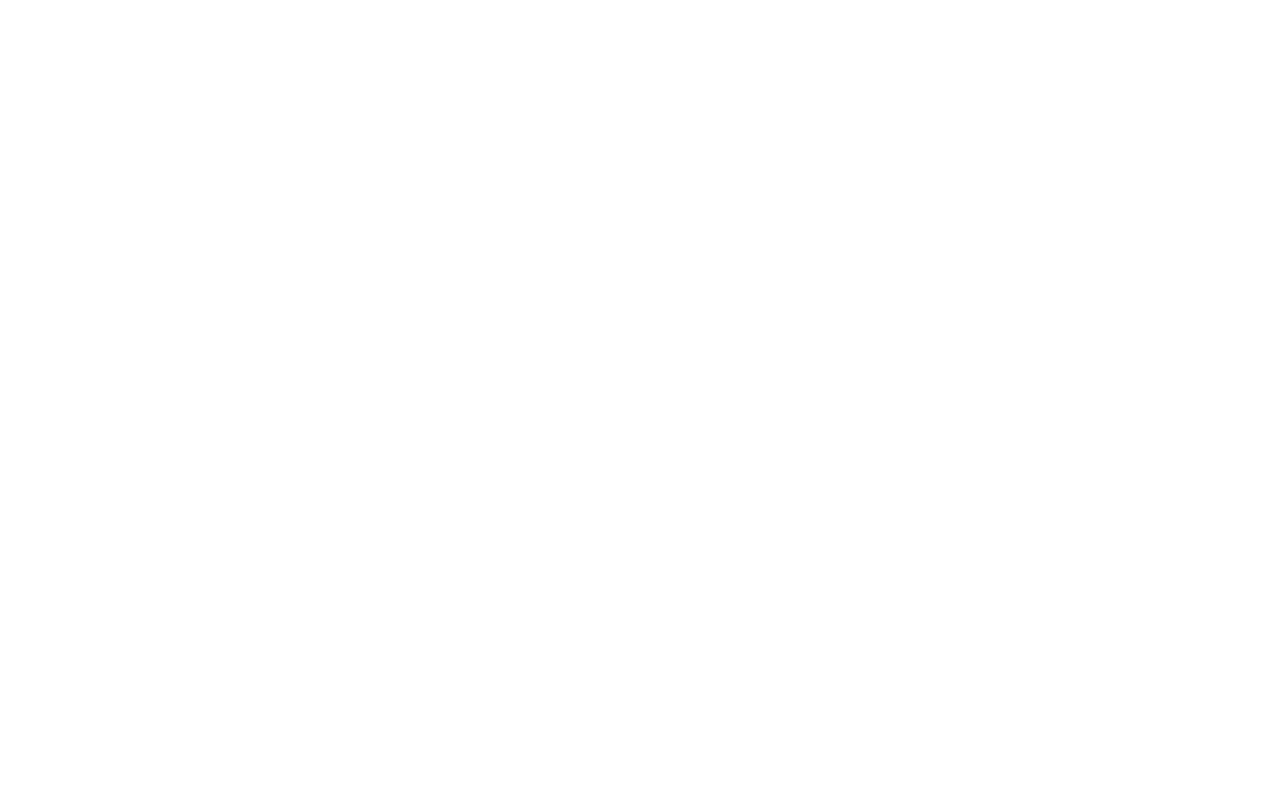
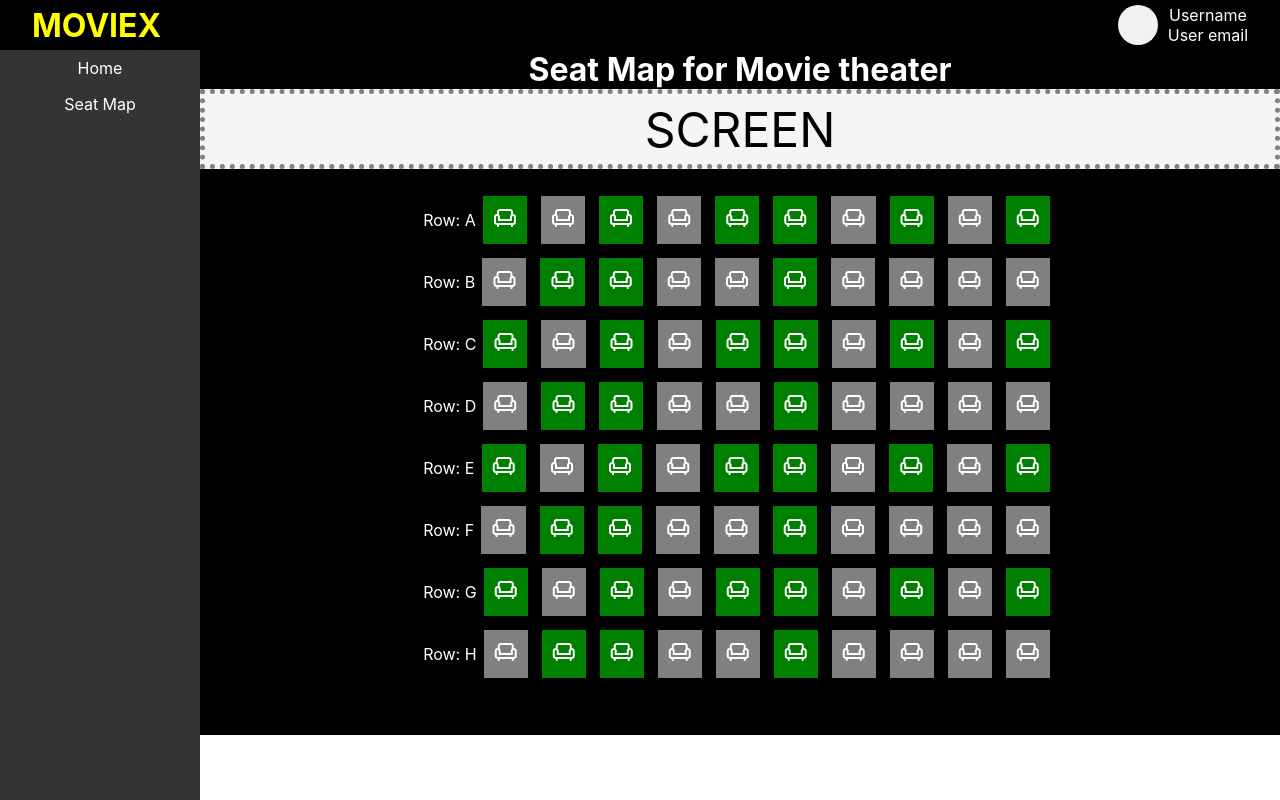
Before and after one commit to haidanglevn/MovieTheaterApp-ts, a React (Create React App) app: page /seatmap in a window 1280 px wide. Before the commit this address had no page. Built offline with nearby package versions, Linux system fonts and the light colour scheme; the HTML template or start-up script is replaced by a standard one.

Commit message:
rename component

```diff
--- a/src/App.tsx
+++ b/src/App.tsx
@@ -1,5 +1,5 @@
 import { BrowserRouter, Route, Routes } from "react-router-dom";
-import Theater from "./components/Theater";
+import SeatMap from "./components/SeatMap";
 import Layout from "./pages/Layout";
 import "./App.css";
 import Home from "./components/Home";
@@ -12,7 +12,7 @@
           <Routes>
             <Route path="/" element={<Layout />}>
               <Route path="/home" element={<Home/>}/>
-              <Route path="/theater" element={<Theater />} />
+              <Route path="/seatmap" element={<SeatMap />} />
             </Route>
           </Routes>
         </div>
--- a/src/components/Theater.css
+++ b/src/components/SeatMap.css
@@ -1,6 +1,6 @@
 .screen {
-  background-color: black;
-  color: white;
+  background-color: whitesmoke;
+  color: black;
   font-size: 3em;
   width: 100%;
   height: 10vh;
@@ -13,7 +13,6 @@
 .seat-map-wrapper {
   display: grid;
   grid-template-rows: repeat(11, auto);
-  background-color: whitesmoke;
   width: 100%;
   justify-content: center;
 }
--- a/src/components/Theater.tsx
+++ b/src/components/SeatMap.tsx
@@ -1,6 +1,6 @@
 import { FC, useState } from "react";
 import seatMapArray from "../seatMap.json";
-import "./Theater.css"
+import "./SeatMap.css"
 
 interface Seat {
   rowNo: string;
--- a/src/pages/Layout.css
+++ b/src/pages/Layout.css
@@ -1,6 +1,5 @@
 .nav {
-  background-color: black;
-  color: white;
+  background-color: rgba(0, 0, 0, 0.797);
   position: fixed;
   left: 0;
   top: 50px;
@@ -12,12 +11,11 @@
   margin: 0;
   padding: 0;
   width: 200px;
-  background-color: #f1f1f1;
 }
 
 li a {
   display: block;
-  color: #000;
+  color: white;
   padding: 8px 16px;
   text-decoration: none;
 }
@@ -39,6 +37,10 @@
   padding: 0 2em;
   z-index: 1;
 }
+.top a {
+  color: yellow;
+  text-decoration: none;
+}
 .circle {
   background-color: #f1f1f1;
   border-radius: 50%;
@@ -55,5 +57,7 @@
   margin-left: 200px;
 }
 .outlet > div {
+  background-color: black;
+  color: white;
   padding: 50px 0;
 }
--- a/src/pages/Layout.tsx
+++ b/src/pages/Layout.tsx
@@ -10,7 +10,7 @@
             <NavLink to="/home">Home</NavLink>
           </li>
           <li>
-            <NavLink to="/theater">Theater</NavLink>
+            <NavLink to="/seatmap">Seat Map</NavLink>
           </li>
         </ul>
       </div>
```
